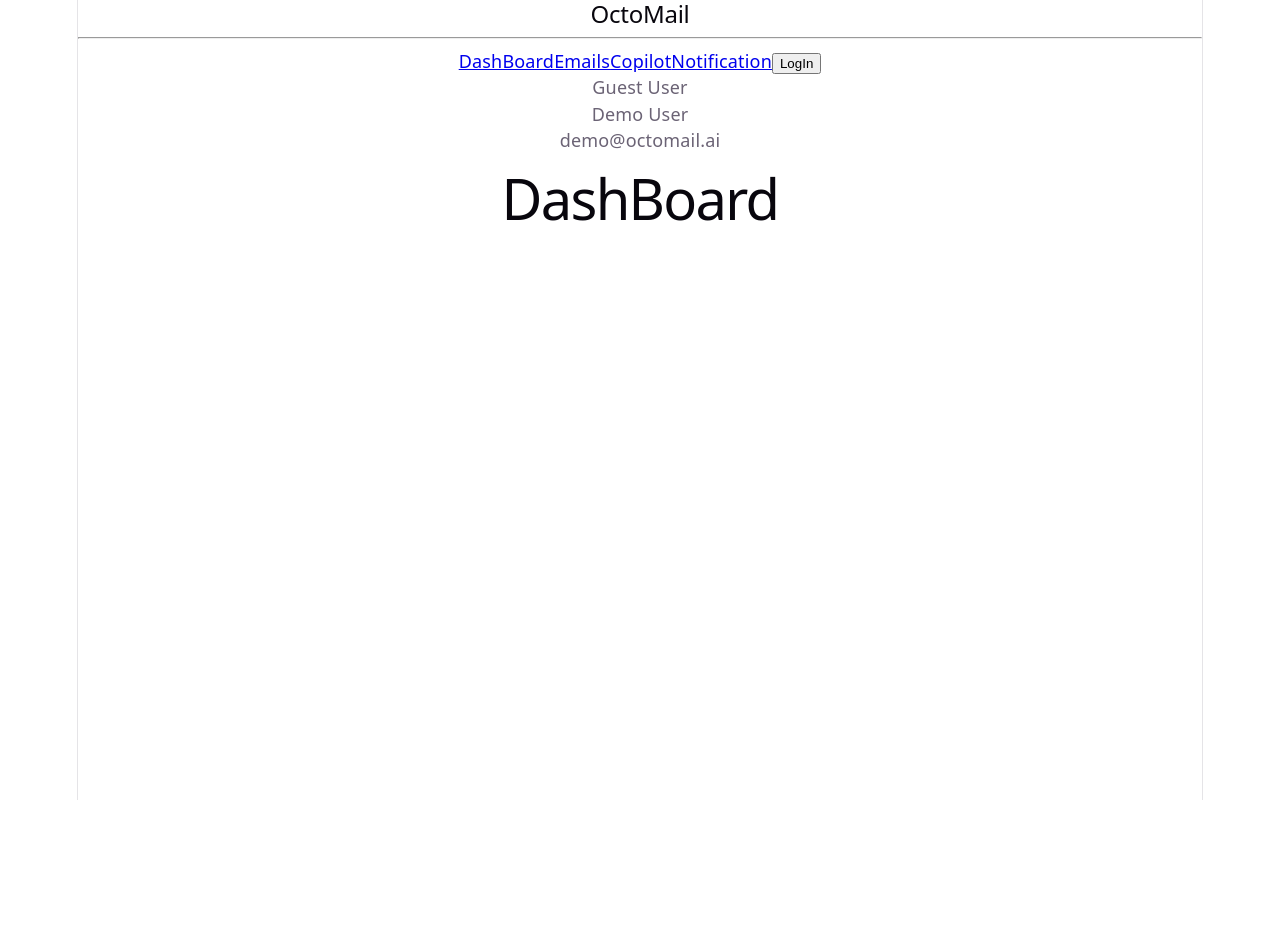
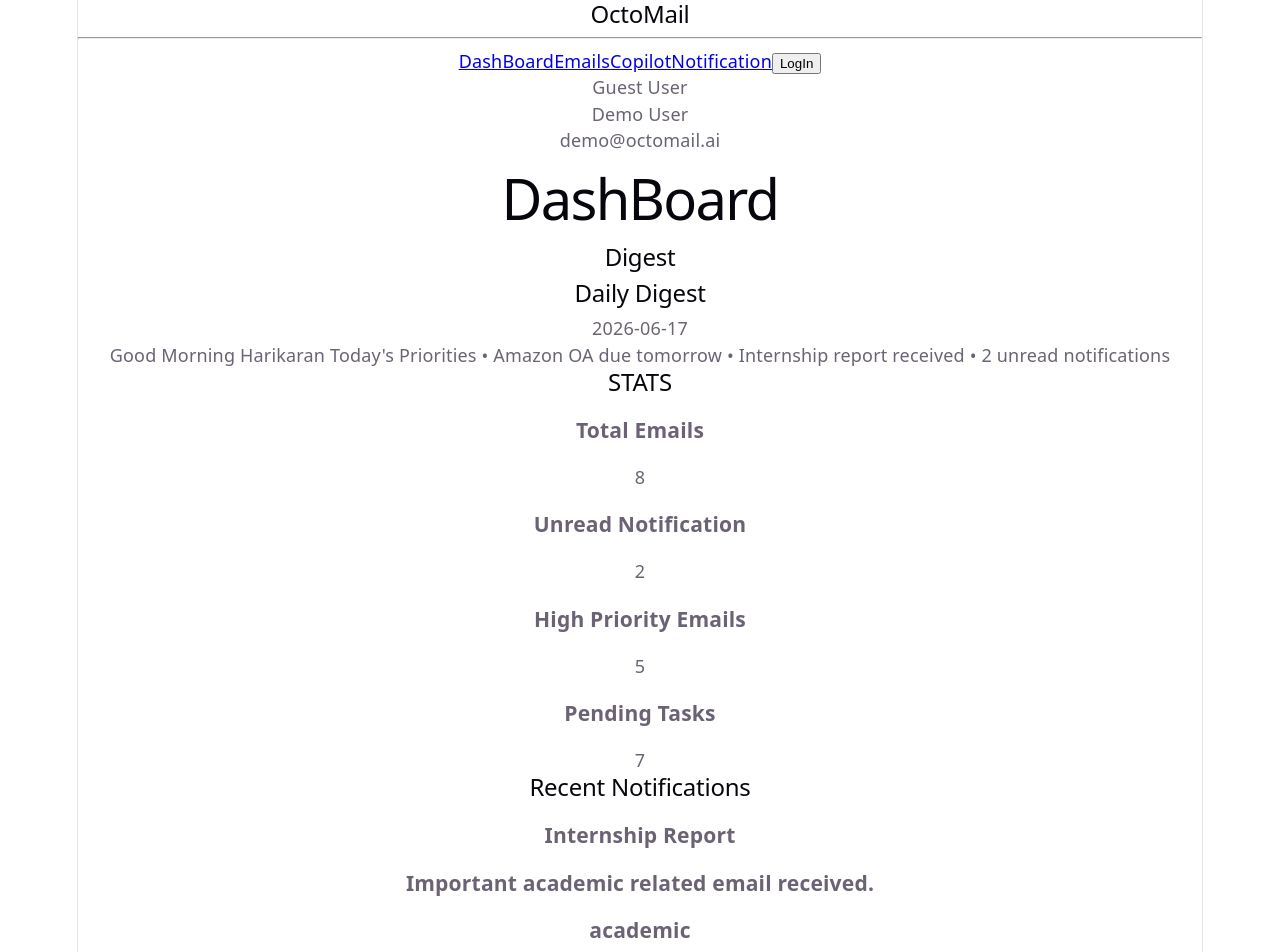
Before and after one commit to Harikaran14/OctoMail, a React app in the folder frontend/: page / in a window 1280 px wide. Shown: the top 952 px of the page. Before the commit the page ends 800 px from the top, so only its background shows below. Built offline with nearby package versions, Linux system fonts and the light colour scheme; the HTML template or start-up script is replaced by a standard one.

Commit message:
Changes made

```diff
--- a/frontend/src/pages/DashboardPage.jsx
+++ b/frontend/src/pages/DashboardPage.jsx
@@ -1,14 +1,52 @@
 import { useEffect } from "react";
-
+import mockNotifications from "../mock/mockNotifications";
+import NotificationCard from "../components/NotificationCard";
+import StatCard from "../components/StatCard";
+import mockEmails from "../mock/mockEmails";
+import DigestCard from "../components/DigestCard";
+import mockDigest from "../mock/mockDigest";
+import EmailCard from "../components/EmailCard";
+import { useNavigate } from "react-router-dom";
 function DashboardPage(){
 
     useEffect(()=>{
         console.log("Dashboard Loaded");
 
     },[]);
+    const totalEmails= mockEmails.length;
+    const unreadNotification= mockNotifications.filter(notification => !notification.read).length;
+    const highPriorityEmails= mockEmails.filter(email=> email.priority=="High").length;
+    const pendingTasks=mockEmails.reduce((total,email)=>total+email.tasks.length,0);
+    const navigate = useNavigate();
     return (
         <div>
             <h1>DashBoard</h1>
+
+
+            <h2>Digest</h2>
+            <DigestCard digest={mockDigest}></DigestCard>
+            <h2>STATS</h2>
+
+
+            <StatCard title="Total Emails" value={totalEmails}></StatCard>
+            <StatCard title="Unread Notification" value={unreadNotification}></StatCard>
+            <StatCard title="High Priority Emails" value={highPriorityEmails}></StatCard>
+            <StatCard title="Pending Tasks" value={pendingTasks}></StatCard>
+            <h2>Recent Notifications</h2>
+            {mockNotifications.map(
+                notification=>(
+                    <NotificationCard key={notification._id} {...notification}></NotificationCard>
+                )
+            )
+            }
+            <h2>Recent Emails</h2>
+            {mockEmails.slice(0,3).map(
+                email=>(
+                    <EmailCard key={email._id} email={email} onclick={()=>navigate(`/emails/${email._id}`)}></EmailCard>
+                )
+            )}
+
+
         </div>
     );
 }
```
